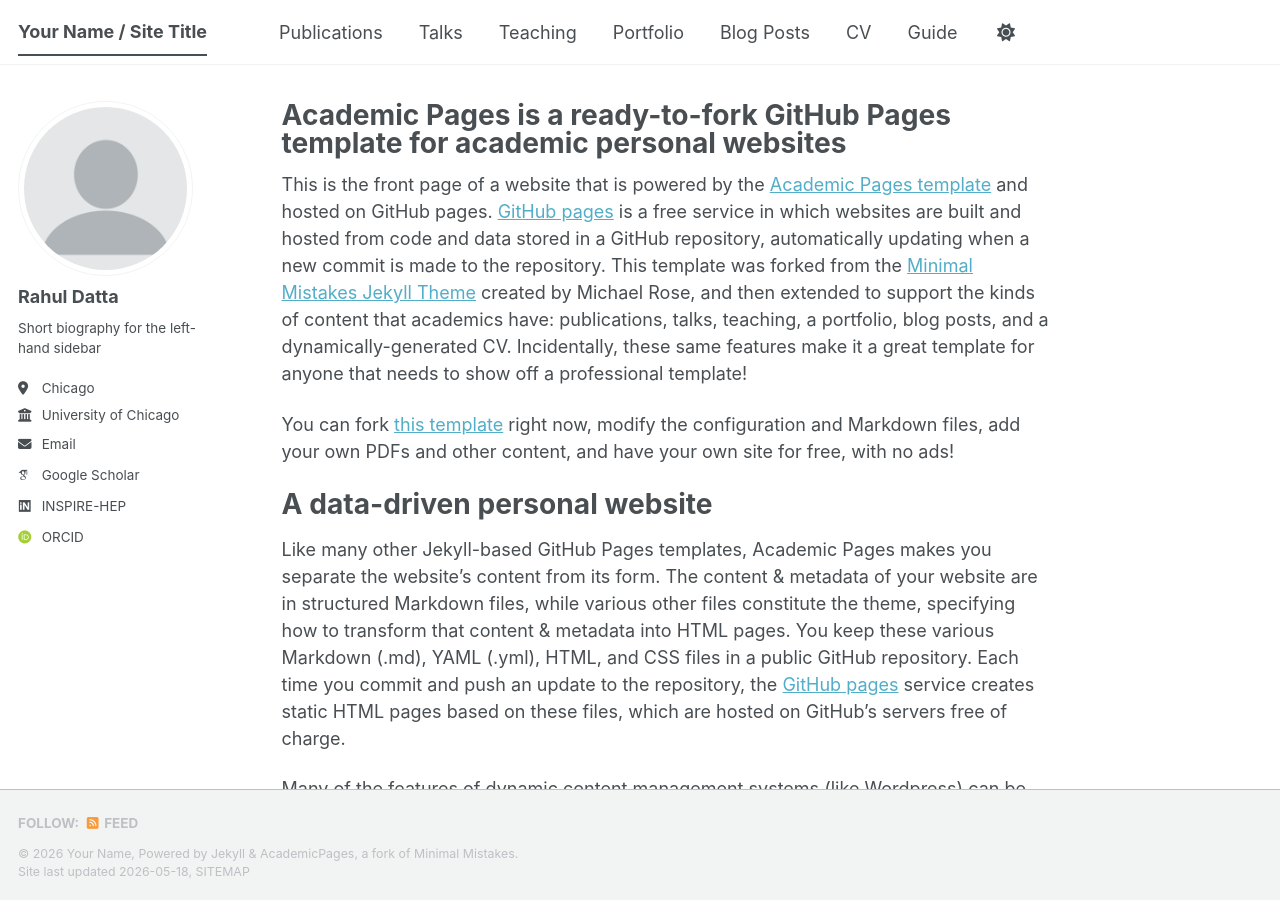
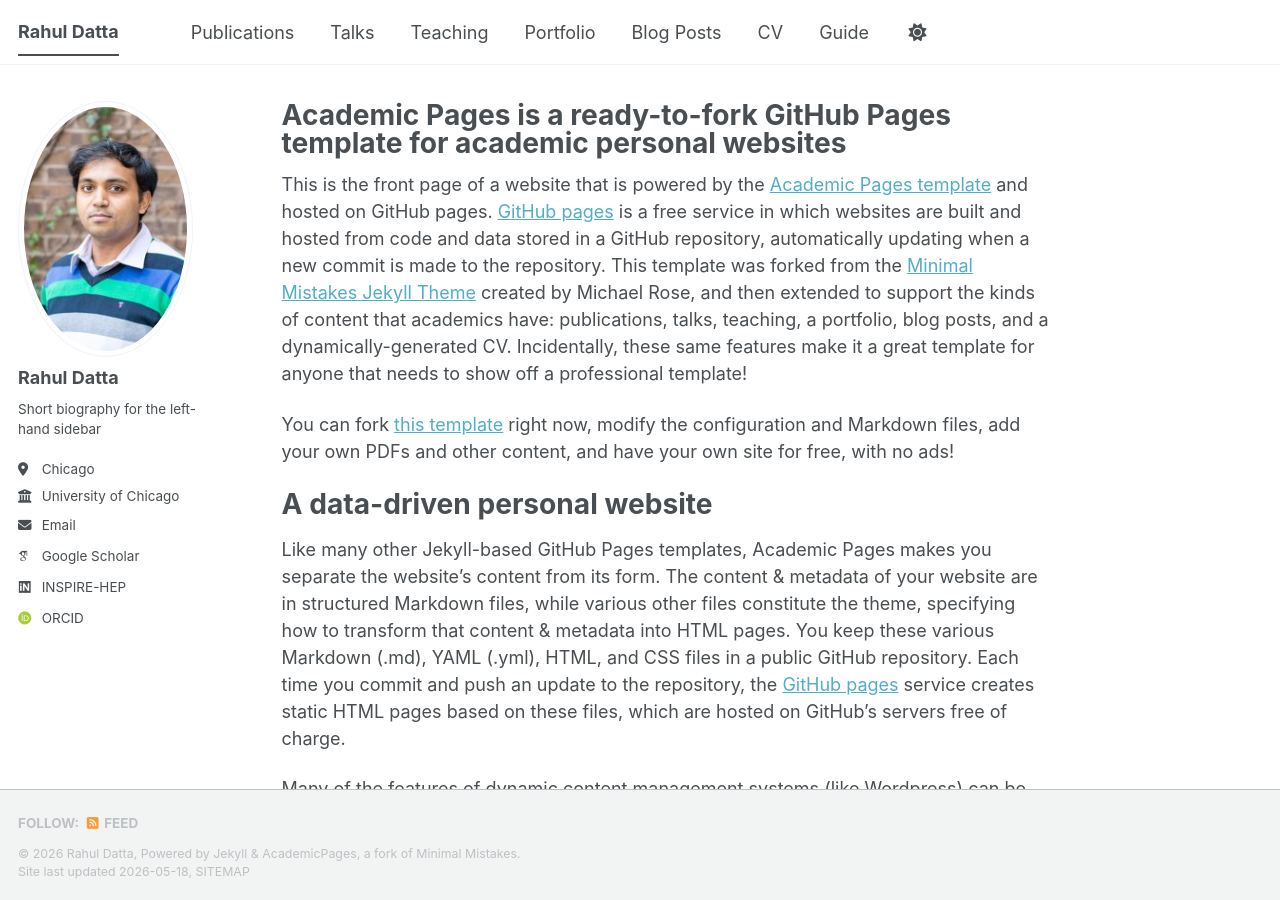
Before and after one commit to rahuldatta/rahuldatta.github.io, a Jekyll site: the page built from _pages/about.md, in a window 1280 px wide and 900 px high. Built offline with Jekyll 4.4.1, drawn with Linux system fonts in a browser that asks for light colours; some web fonts are replaced; a script bundle is joined from its source files by our own code; library files that are not in the unit come from our copies.

Commit message:
Update _config.yml

```diff
--- a/_config.yml
+++ b/_config.yml
@@ -9,21 +9,21 @@
 # Basic Site Settings
 locale                   : "en-US"
 site_theme               : "default" # The available themes options are "default", "air", "sunrise", "mint", "dirt" and "contrast"
-title                    : "Your Name / Site Title"
-title_separator          : "-"
-name                     : &name "Your Name"
-description              : &description "Your Name's academic portfolio"   # Update this with a general description of your site, this is the default if not overridden by a page
+title                    : "Rahul Datta"
+title_separator          : "" #"-"
+name                     : &name "Rahul Datta"
+description              : &description "Research Assistant Professor"   # Update this with a general description of your site, this is the default if not overridden by a page
 url                      : https://academicpages.github.io # The base hostname & protocol for your site e.g. "https://[your GitHub username].github.io",
                                                            # or if you already have some other page hosted on Github then use "https://[your GitHub username].github.io/[Your Repo Name]"
 baseurl                  : "" # the subpath of your site, e.g. "/blog"
-repository               : "academicpages/academicpages.github.io"
+repository               : "https://rahuldatta.github.io/"
 
 # Site Author - The following control what appear as part of the author content on the side bar.
 #               If a field is blank the icon and link will not appear, otherwise it will be shown.
 #               Additional customization can be done by editing /_includes/author-profile.html
 author:
   # Biographic information
-  avatar           : "profile.png"
+  avatar           : "mypic.jpg"
   name             : "Rahul Datta"
   pronouns         : # example: "she/her"
   bio              : "Short biography for the left-hand sidebar"
```
